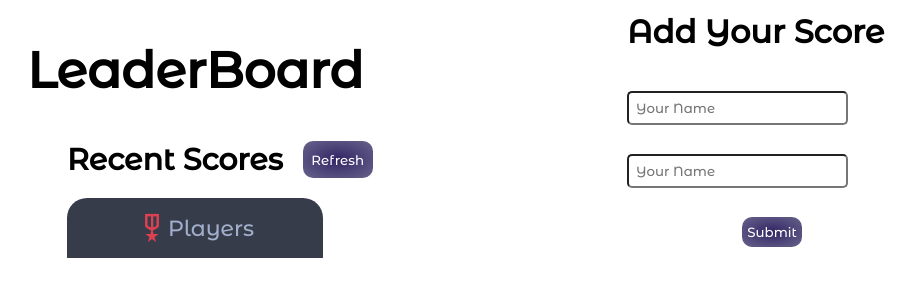
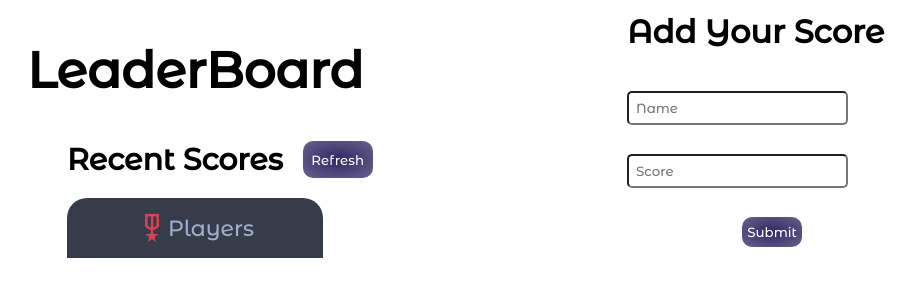
Before and after one commit to developerwaleed/LeaderBoard-App, a website built with webpack: page src/index.html in a window 1280 px wide. Shown: the whole page, without its empty margins (13-929 px from the left). Built offline with nearby package versions, Linux system fonts and the light colour scheme; no server answers.

Commit message:
Applied required changes

```diff
--- a/src/index.html
+++ b/src/index.html
@@ -30,8 +30,8 @@
         <h1 class="title-add">Add Your Score</h1>
 
             <form id="Data-Form"action="./">
-              <input type="text" placeholder="Your Name" id="username"> <br>
-              <input type="text" placeholder="Your Name" id="score"> <br>
+              <input type="text" placeholder="Name" id="username"> <br>
+              <input type="text" placeholder="Score" id="score"> <br>
               <button class="btn" type="submit">Submit</button>
             </form>
 
```
Also changed, not shown: README.md.
